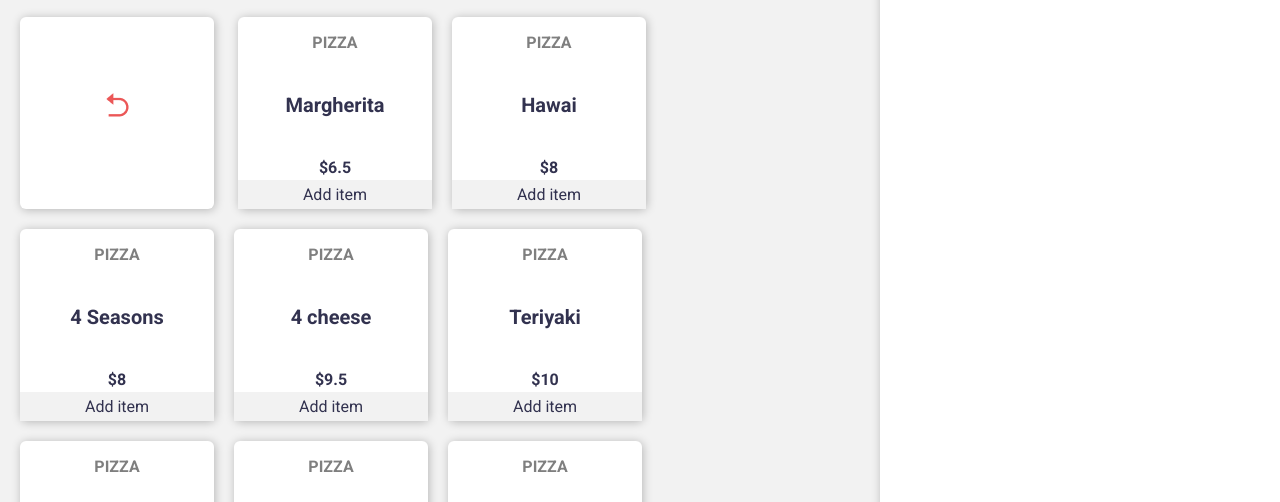
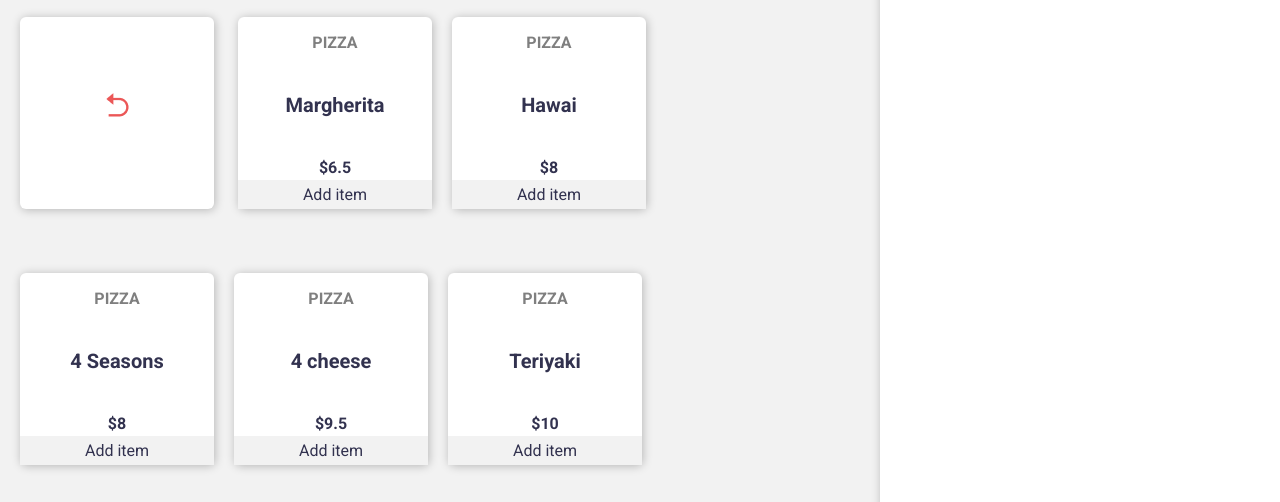
Before and after one commit to AndreLacerda8/MenuThemeSwitcher-DevChallenge, a plain HTML site: page index.html in a window 1280 px wide. Shown: the part 63-565 px from the top of the page. Drawn offline with Linux system fonts and the light colour scheme.

Commit message:
correction margin-bottom card

```diff
--- a/styles/main.css
+++ b/styles/main.css
@@ -15,7 +15,7 @@ main .card{
 
     padding: 1rem 1rem 2rem;
     margin-right: 1.25rem;
-    margin-bottom: 1.25rem;
+    margin-bottom: 4rem;
     display: inline-block;
 
     text-align: center;
```
